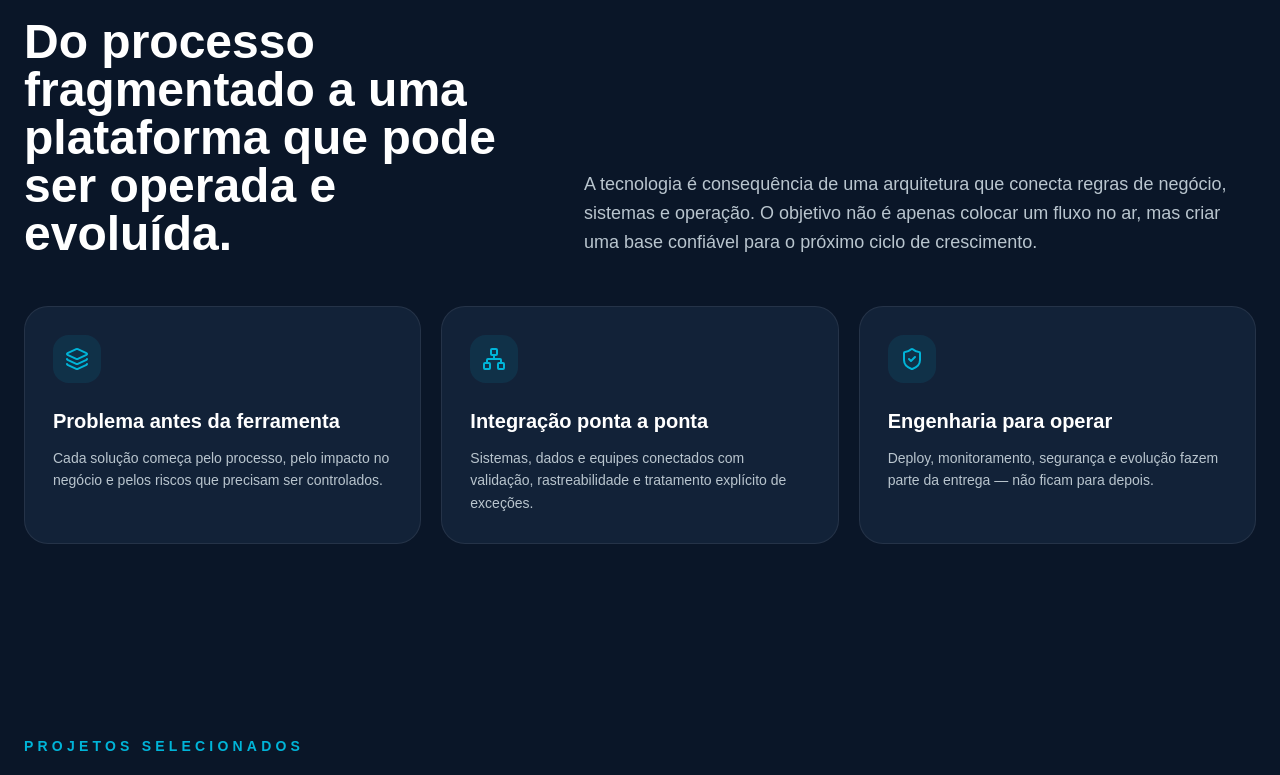
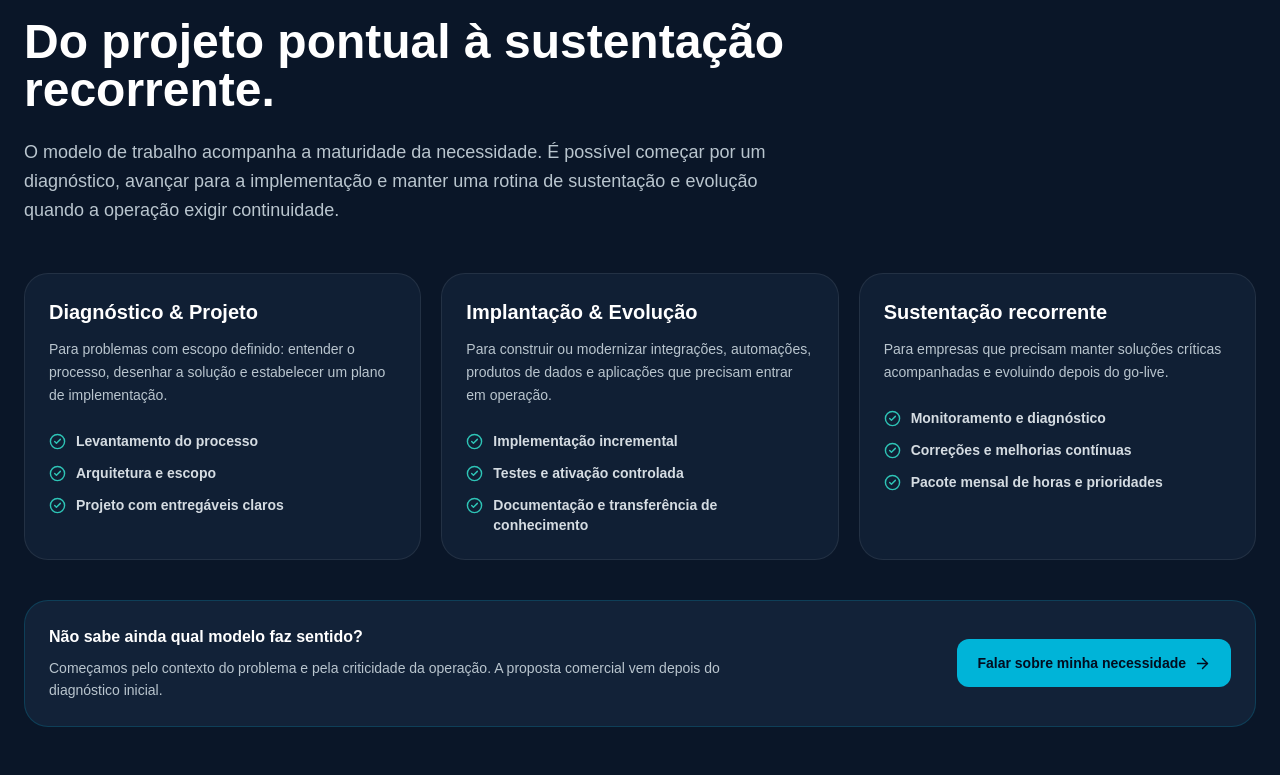
Before and after one commit to rmota13/mota-inteligencia-site, a Next.js app: page / in a window 1280 px wide. Shown: the part 2240-3015 px from the top of the page. Built offline with nearby package versions, Linux system fonts and the light colour scheme.

Commit message:
feat: add engagement models and recurring support offer

```diff
--- /dev/null
+++ b/components/home/commercial-model-section.tsx
@@ -0,0 +1,83 @@
+import { ArrowRight, CheckCircle2 } from "lucide-react";
+import { Container } from "@/components/ui/container";
+import { SectionHeading } from "@/components/ui/section-heading";
+import { siteConfig } from "@/config/site";
+
+const engagementModels = [
+  {
+    title: "Diagnóstico & Projeto",
+    description:
+      "Para problemas com escopo definido: entender o processo, desenhar a solução e estabelecer um plano de implementação.",
+    items: ["Levantamento do processo", "Arquitetura e escopo", "Projeto com entregáveis claros"],
+  },
+  {
+    title: "Implantação & Evolução",
+    description:
+      "Para construir ou modernizar integrações, automações, produtos de dados e aplicações que precisam entrar em operação.",
+    items: ["Implementação incremental", "Testes e ativação controlada", "Documentação e transferência de conhecimento"],
+  },
+  {
+    title: "Sustentação recorrente",
+    description:
+      "Para empresas que precisam manter soluções críticas acompanhadas e evoluindo depois do go-live.",
+    items: ["Monitoramento e diagnóstico", "Correções e melhorias contínuas", "Pacote mensal de horas e prioridades"],
+  },
+];
+
+export function CommercialModelSection() {
+  return (
+    <section id="contratacao" className="bg-[#0A1628] px-6 py-20 sm:py-24">
+      <Container>
+        <SectionHeading
+          eyebrow="Como contratar"
+          title="Do projeto pontual à sustentação recorrente."
+          className="max-w-4xl"
+        />
+        <p className="mt-6 max-w-3xl text-base leading-relaxed text-[#B9C5CE] md:text-lg">
+          O modelo de trabalho acompanha a maturidade da necessidade. É possível começar
+          por um diagnóstico, avançar para a implementação e manter uma rotina de
+          sustentação e evolução quando a operação exigir continuidade.
+        </p>
+
+        <div className="mt-12 grid gap-5 lg:grid-cols-3">
+          {engagementModels.map((model) => (
+            <article key={model.title} className="rounded-3xl border border-white/8 bg-[#101F34] p-6">
+              <h3 className="text-xl font-black text-white">{model.title}</h3>
+              <p className="mt-3 text-sm leading-relaxed text-[#B9C5CE]">{model.description}</p>
+              <ul className="mt-6 space-y-3">
+                {model.items.map((item) => (
+                  <li key={item} className="flex gap-2.5 text-sm font-semibold text-[#D5DCE2]">
+                    <CheckCircle2 aria-hidden="true" size={17} className="mt-0.5 shrink-0 text-[#2EC4B6]" />
+                    {item}
+                  </li>
+                ))}
+              </ul>
+            </article>
+          ))}
+        </div>
+
+        <div className="mt-10 rounded-3xl border border-[#00B4D8]/20 bg-[#122238] p-6 sm:flex sm:items-center sm:justify-between sm:gap-8">
+          <div>
+            <p className="font-black text-white">Não sabe ainda qual modelo faz sentido?</p>
+            <p className="mt-2 max-w-2xl text-sm leading-relaxed text-[#B9C5CE]">
+              Começamos pelo contexto do problema e pela criticidade da operação. A proposta
+              comercial vem depois do diagnóstico inicial.
+            </p>
+          </div>
+          <a
+            href={siteConfig.whatsappUrl}
+            target="_blank"
+            rel="noreferrer"
+            data-analytics-event="contact_click"
+            data-analytics-category="commercial_model"
+            data-analytics-label="whatsapp"
+            className="mt-5 inline-flex shrink-0 items-center gap-2 rounded-xl bg-[#00B4D8] px-5 py-3.5 text-sm font-black text-[#020D1F] transition hover:bg-[#2EC4B6] sm:mt-0"
+          >
+            Falar sobre minha necessidade
+            <ArrowRight aria-hidden="true" size={17} />
+          </a>
+        </div>
+      </Container>
+    </section>
+  );
+}
```
